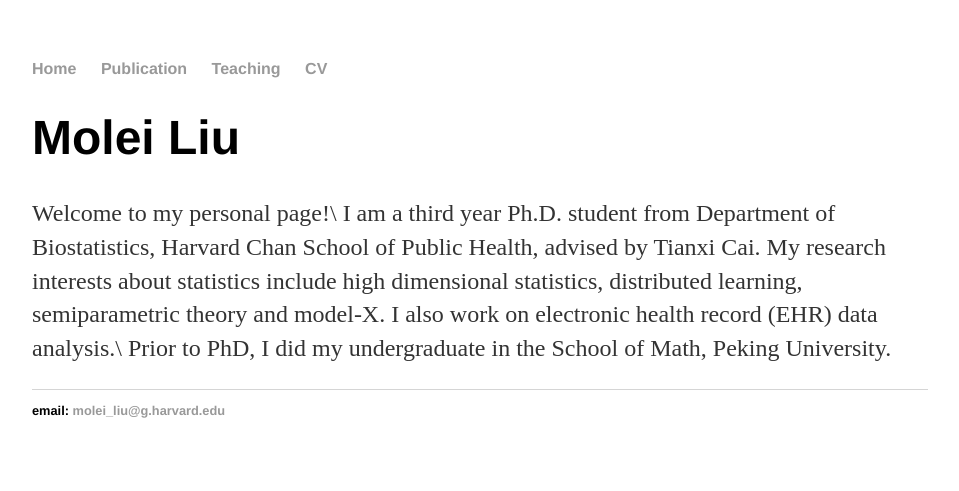
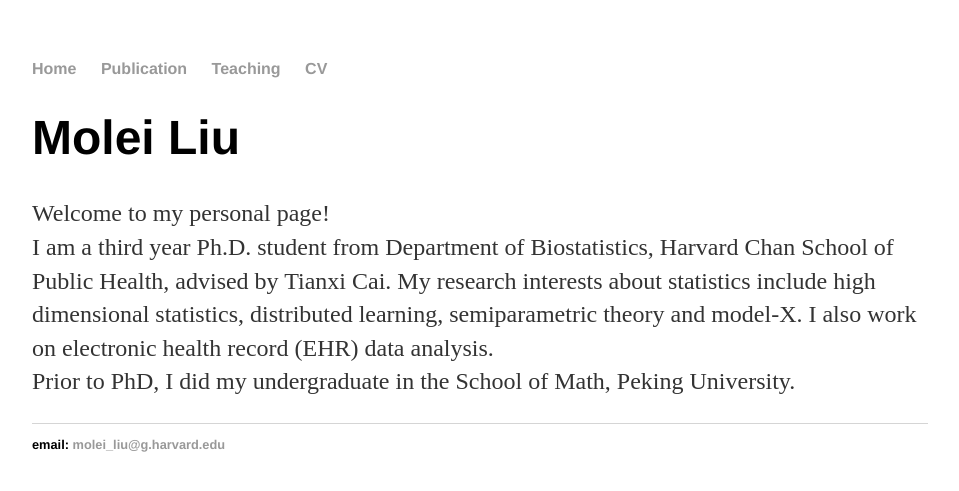
Before and after one commit to moleibobliu/moleibobliu.github.io, a Jekyll site: the page built from index.html, in a window 1280 px wide. Shown: the top 491 px of the page, without its empty margins (160-1119 px from the left). Built offline with Jekyll 4.4.1, drawn with Linux system fonts in a browser that asks for light colours.

```diff
--- a/index.html
+++ b/index.html
@@ -4,11 +4,11 @@ title: Molei Liu
 ---
 <div class="blurb">
 	<h1> Molei Liu </h1>
-	<p> Welcome to my personal page!\
-		I am a third year Ph.D. student from Department of Biostatistics, Harvard Chan School of Public Health, advised by Tianxi Cai.
+	<p> Welcome to my personal page!
+		<br />I am a third year Ph.D. student from Department of Biostatistics, Harvard Chan School of Public Health, advised by Tianxi Cai.
 		My research interests about statistics include high dimensional statistics, distributed learning, semiparametric theory and
-		model-X. I also work on electronic health record (EHR) data analysis.\
-		Prior to PhD, I did my undergraduate in the School of Math, Peking University.
+		model-X. I also work on electronic health record (EHR) data analysis.
+		<br />Prior to PhD, I did my undergraduate in the School of Math, Peking University.
 
 		 </h1>
 
```
